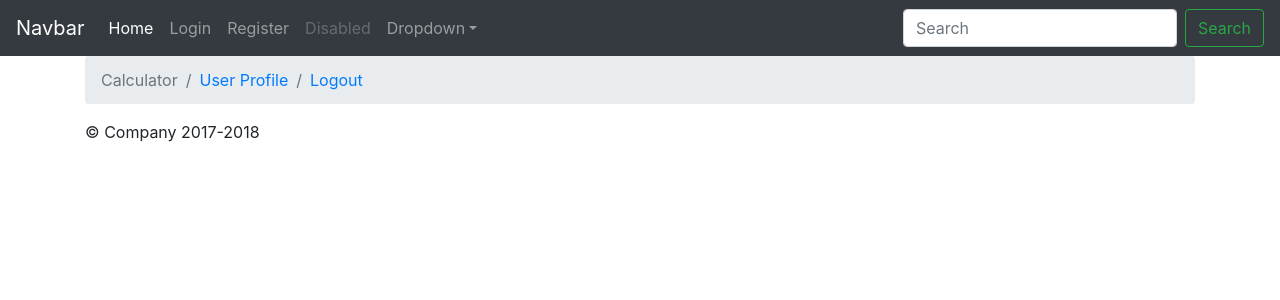
After one commit to mateusb12/ragna_calculator, a Flask app: page /protected/calc in a window 1280 px wide. The commit adds this page. Shown: the top 300 px of the page. Run offline with Flask 2, Linux system fonts and the light colour scheme; a user stored in the database is signed in; some libraries are stand-ins or nearby versions.

```diff
--- a/pyflask/app/controllers/default.py
+++ b/pyflask/app/controllers/default.py
@@ -22,6 +22,8 @@ def index(user):
 @app.route("/login", methods=["GET", "POST"])
 def login():
     form = LoginForm()
+    login_error = None
+    info = None
     if form.validate_on_submit():
         if request.method == "POST":
             session.pop('user', None)
@@ -29,16 +31,27 @@ def login():
             print(flag)
             if flag:
                 session['user'] = request.form['username']
+                # info = dbo.UserDB.user_query('username', form.username.data)[0]
                 return redirect(url_for('protected'))
+            else:
+                login_error = True
     else:
         print(form.errors)
-    return render_template('login.html', form=form)
+    return render_template('login.html', form=form, login_error=login_error)
 
 
 @app.route("/protected")
 def protected():
     if g.user:
-        return render_template('profile.html', user=session['user'])
+        info = dbo.UserDB.user_query('username', session['user'])[0]
+        return render_template('profile.html', user=session['user'], info=info)
+    return redirect(url_for('index'))
+
+
+@app.route("/protected/calc")
+def calculator():
+    if g.user:
+        return render_template('calculator.html', user=session['user'])
     return redirect(url_for('index'))
 
 
@@ -71,7 +84,7 @@ def sign_up():
             if type(flag) == bool and flag == True:
                 created = True
                 print("Cadastrado com sucesso!")
-                return redirect(url_for('index'))
+                return redirect(url_for('login'))
             else:
                 created = False
                 print("Ocorreu um erro. {}".format(flag))
@@ -80,7 +93,8 @@ def sign_up():
                 if 'username' in flag:
                     exist_username = True
 
-    return render_template('sign_up.html', form=form, exist_email=exist_email, exist_username=exist_username)
+    return render_template('sign_up.html', form=form, exist_email=exist_email,
+                           exist_username=exist_username, created=created)
 
 
 @app.route("/teste/<info>")
--- a/pyflask/app/databases/testdb.py
+++ b/pyflask/app/databases/testdb.py
@@ -17,4 +17,4 @@ from app.models.tables import User
 
 # print(dbo.UserDB.login("charlesthompson", "afbdmx28m"))
 
-print(dbo.UserDB.get_by_id('500'))
+print(dbo.UserDB.user_query('username', 'mateusb12')[0])
--- a/pyflask/app/templates/base.html
+++ b/pyflask/app/templates/base.html
@@ -26,10 +26,15 @@
       <div class="collapse navbar-collapse" id="navbarsExampleDefault">
         <ul class="navbar-nav mr-auto">
           <li class="nav-item active">
-            <a class="nav-link" href="#">Home <span class="sr-only">(current)</span></a>
+            <a class="nav-link" href="http://localhost:5000/">
+              Home <span class="sr-only">(current)</span>
+            </a>
           </li>
           <li class="nav-item">
-            <a class="nav-link" href="#">Link</a>
+            <a class="nav-link" href="http://localhost:5000/login">Login</a>
+          </li>
+          <li class="nav-item">
+            <a class="nav-link" href="http://localhost:5000/sign_up">Register</a>
           </li>
           <li class="nav-item">
             <a class="nav-link disabled" href="#">Disabled</a>
--- /dev/null
+++ b/pyflask/app/templates/calculator.html
@@ -0,0 +1,26 @@
+<!DOCTYPE html>
+<html lang="en">
+<head>
+    <meta charset="UTF-8">
+    <title>Title</title>
+</head>
+<body>
+
+{% extends 'base.html' %}
+
+{% block content %}
+<div class="container">
+    <div class="main-body">
+        <nav aria-label="breadcrumb" class="main-breadcrumb">
+            <ol class="breadcrumb">
+                <li class="breadcrumb-item active" aria-current="page">Calculator</a></li>
+                <li class="breadcrumb-item"><a href="http://localhost:5000/protected">User Profile</a></li>
+                <li class="breadcrumb-item"><a href="http://localhost:5000/dropsession">Logout</a></li>
+            </ol>
+        </nav>
+    </div>
+</div>
+{% endblock %}
+
+</body>
+</html>
--- a/pyflask/app/templates/login.html
+++ b/pyflask/app/templates/login.html
@@ -28,6 +28,11 @@
                 </label>
             </div>
 
+
+            {% if login_error %}
+                <div class="alert alert-danger" role="alert"> Invalid login credentials, please verify if you typed the correct info and try again.  </div>
+            {% endif %}
+
             <button type="submit" class="btn btn-default">
             Submit
             </button>
--- a/pyflask/app/templates/sign_up.html
+++ b/pyflask/app/templates/sign_up.html
@@ -84,6 +84,10 @@
                     <div class="error">{{ error }}</div>
                 {% endfor %}
             {% endfor %}
+
+            {% if created %}
+                <div class="alert alert-success" role="alert">Success!</div>
+            {% endif %}
         </form>
     </div>
 {% endblock %}
--- a/pyflask/run.py
+++ b/pyflask/run.py
@@ -7,6 +7,4 @@ from os.path import abspath, dirname
 # python -m comando
 
 if __name__ == "__main__":
-    # app.run()
-    sys.path.insert(0, dirname(dirname(abspath(__file__))))
-    manager.run()
+    app.run(host="localhost")
```
Also changed, not shown: pyflask/app/templates/profile.html (+5 -6 lines), 1 other file.
